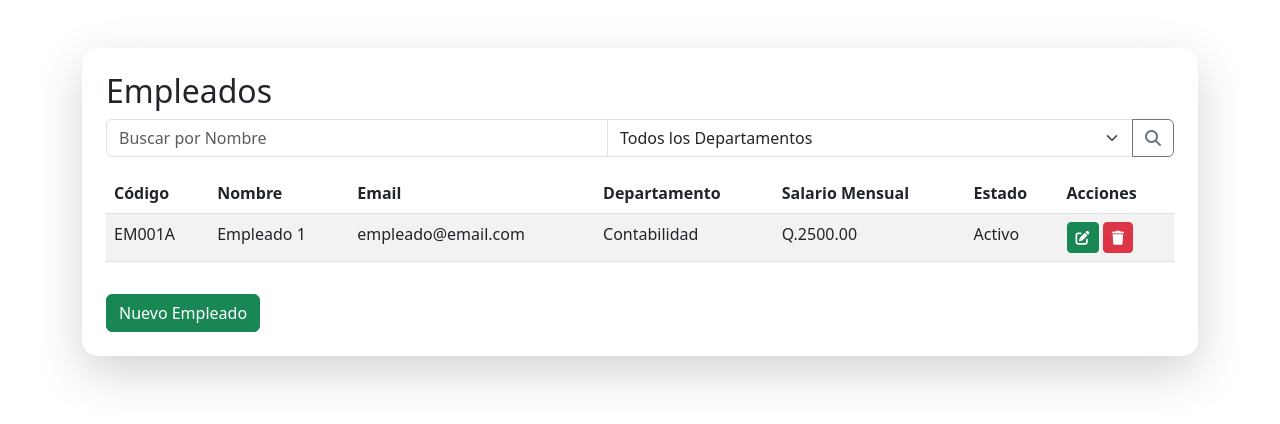
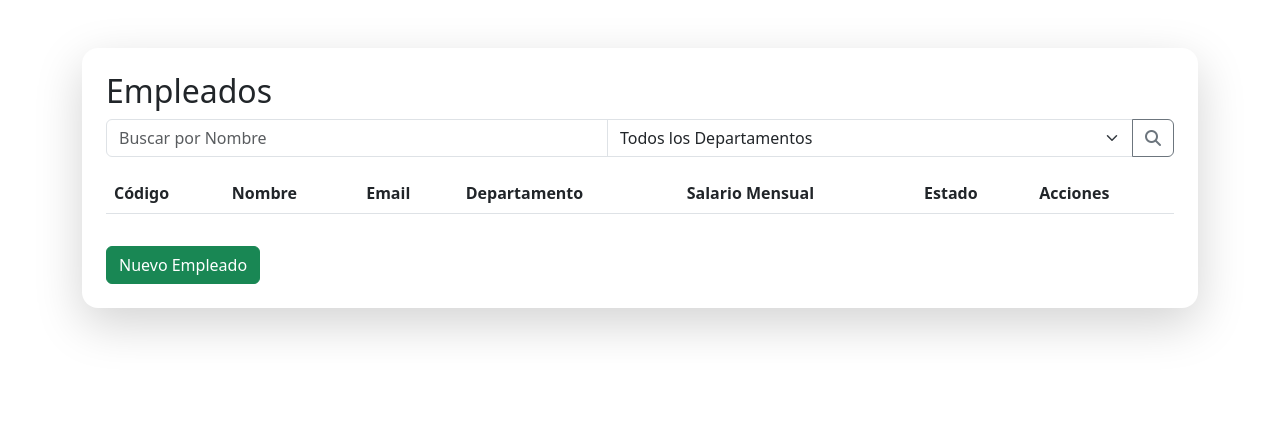
Before and after one commit to jsuhula/sistema-administrativo, a PHP site: page /views/gestion-empleados.php in a window 1280 px wide. Shown: the part 123-547 px from the top of the page. Run offline with PHP 8.4, Linux system fonts and the light colour scheme; data that the repository does not hold is empty.

Commit message:
[FIX] Se modificaron algunos componentes de la forma

```diff
--- a/views/gestion-empleados.php
+++ b/views/gestion-empleados.php
@@ -59,7 +59,7 @@
             </div>
 
             <div class="table-responsive" style="max-height: 20em; overflow-y: auto;">
-                <table class="table table-striped">
+                <table id="tablaEmpleados" class="table table-striped">
                     <thead class="sticky-top">
                         <tr>
                             <th>Código</th>
@@ -72,28 +72,11 @@
                         </tr>
                     </thead>
                     <tbody>
-                        <tr>
-                            <td>EM001A</td>
-                            <td>Empleado 1</td>
-                            <td>empleado@email.com</td>
-                            <td>Contabilidad</td>
-                            <td>Q.2500.00</td>
-                            <td>Activo</td>
-                            <td>
-                                <button class="btn btn-sm btn-success" data-bs-toggle="modal"
-                                    data-bs-target="#editarEmpleadoModal">
-                                    <i class="fas fa-edit"></i>
-                                </button>
-                                <button class="btn btn-sm btn-danger" data-bs-toggle="modal" data-bs-target="#eliminar">
-                                    <i class="fas fa-trash"></i>
-                                </button>
-                            </td>
-                        </tr>
                     </tbody>
                 </table>
             </div>
 
-            <button class="btn btn-success mt-3" data-bs-toggle="modal" data-bs-target="#editarEmpleadoModal">
+            <button class="btn btn-success mt-3" data-bs-toggle="modal" data-bs-target="#empleadoModal">
                 Nuevo Empleado
             </button>
         </section>
@@ -104,8 +87,7 @@
             <div class="input-group mb-3">
                 <input type="text" class="form-control" placeholder="Buscar Usuario" aria-label="Buscar Usuario"
                     aria-describedby="button-addon2">
-                <select id="selectUsuarioBusqueda" class="form-select" aria-label="Seleccionar Categoría">
-                    <option value="0" disabled selected>Todos los Roles</option>
+                <select id="selectUsuarioRolBusqueda" class="form-select" aria-label="Seleccionar Categoría">
                 </select>
                 <button class="btn btn-outline-secondary" type="button" id="button-addon2">
                     <i class="fas fa-search"></i>
@@ -125,7 +107,8 @@
                     </tbody>
                 </table>
             </div>
-            <button class="btn btn-success mt-3" data-bs-toggle="modal" data-bs-target="#usuarioModal" onclick="nuevoUsuario()">
+            <button class="btn btn-success mt-3" data-bs-toggle="modal" data-bs-target="#usuarioModal"
+                onclick="btnNuevoUsuario()">
                 Nuevo Usuario
             </button>
         </section>
@@ -153,16 +136,20 @@
                     </tbody>
                 </table>
             </div>
+            <button class="btn btn-success mt-3" data-bs-toggle="modal" data-bs-target="#modalRol"
+                onclick="btnNuevoRol()">
+                Nuevo Rol
+            </button>
         </section>
     </div>
 
-    <!-- Modal para editar empleado -->
-    <div class="modal fade" id="editarEmpleadoModal" tabindex="-1" aria-labelledby="editarEmpleadoModalLabel"
+    <!-- Modal empleado -->
+    <div class="modal fade" id="empleadoModal" tabindex="-1" aria-labelledby="editarEmpleadoModalLabel"
         aria-hidden="true">
         <div class="modal-dialog modal-lg">
             <div class="modal-content">
                 <div class="modal-header">
-                    <h5 class="modal-title" id="editarEmpleadoModalLabel">Editar Empleado</h5>
+                    <h5 class="modal-title" id="tituloModalEmpleado">Editar Empleado</h5>
                     <button type="button" class="btn-close" data-bs-dismiss="modal" aria-label="Close"></button>
                 </div>
                 <div class="modal-body">
@@ -173,14 +160,16 @@
                                 <input type="file" class="form-control" id="foto" name="foto">
                             </div>
                             <div class="col-md-6">
-                                <label for="carnetIrtra" class="form-label">Código de Usuario:</label>
-                                <input type="text" class="form-control" id="carnetIrtra" name="carnetIrtra" readonly>
+                                <label for="codigoEmpleado" class="form-label">Código de Empleado:</label>
+                                <input type="text" class="form-control" id="codigoEmpleado" name="codigoEmpleado"
+                                    readonly>
                             </div>
                         </div>
                         <div class="row mb-3">
                             <div class="col-md-6">
-                                <label for="nombre" class="form-label">Nombre del Empleado:</label>
-                                <input type="text" class="form-control" id="nombre" name="nombre" required>
+                                <label for="nombreEmpleado" class="form-label">Nombre del Empleado:</label>
+                                <input type="text" class="form-control" id="nombreEmpleado" name="nombreEmpleado"
+                                    required>
                             </div>
                             <div class="col-md-6">
                                 <label for="fechaNacimiento" class="form-label">Fecha de Nacimiento:</label>
@@ -190,9 +179,8 @@
                         </div>
                         <div class="row mb-3">
                             <div class="col-md-6">
-                                <label for="identificacion" class="form-label">DPI:</label>
-                                <input type="text" class="form-control" id="identificacion" name="identificacion"
-                                    required>
+                                <label for="dpi" class="form-label">DPI:</label>
+                                <input type="text" class="form-control" id="dpi" name="dpi" required>
                             </div>
                             <div class="col-md-6">
                                 <label for="nit" class="form-label">NIT:</label>
@@ -201,8 +189,8 @@
                         </div>
                         <div class="row mb-3">
                             <div class="col-md-6">
-                                <label for="correo" class="form-label">Correo Electrónico:</label>
-                                <input type="email" class="form-control" id="correo" name="correo">
+                                <label for="emailEmpleado" class="form-label">Correo Electrónico:</label>
+                                <input type="email" class="form-control" id="emailEmpleado" name="emailEmpleado">
                             </div>
 
                             <div class="col-md-6">
@@ -261,15 +249,15 @@
                     </form>
                 </div>
                 <div class="modal-footer">
-                    <button type="button" class="btn btn-secondary" data-bs-dismiss="modal">Cancelar</button>
-                    <button type="button" class="btn btn-success">Guardar</button>
+                    <button id="btnGuardarEmpleado" type="button" class="btn btn-success">Guardar</button>
                 </div>
             </div>
         </div>
     </div>
 
     <!-- Modal de Eliminación -->
-    <div class="modal fade" id="eliminar" tabindex="-1" aria-labelledby="eliminarUsuarioModalLabel" aria-hidden="true">
+    <div class="modal fade" id="eliminarUsuarioModal" tabindex="-1" aria-labelledby="eliminarUsuarioModalLabel"
+        aria-hidden="true">
         <div class="modal-dialog">
             <div class="modal-content">
                 <div class="modal-header">
@@ -277,13 +265,46 @@
                     <button type="button" class="btn-close" data-bs-dismiss="modal" aria-label="Close"></button>
                 </div>
                 <div class="modal-body text-center">
-                    <p><span id="codigoEliminar" hidden></span> ¿Estás seguro de que deseas eliminar el registro: <span id="descripcionEliminar"></span>?</p>
-                    <span id="lblErrorEliminar" class="text-danger" hidden>No se pudo realizar la operacion, comuniquese con soporte</span>
-                    <span id="lblExitoEliminar" class="text-success" hidden>La operacion se realizo con exito</span>
+                    <p><span id="codigoEliminarUsuario" hidden></span> ¿Estás seguro de que deseas eliminar el registro:
+                        <span id="descripcionEliminarUsuario"></span>?</p>
+                    <span id="lblErrorEliminarUsuario" class="text-danger" hidden>No se pudo realizar la operacion,
+                        comuniquese
+                        con soporte</span>
+                    <span id="lblExitoEliminarUsuario" class="text-success" hidden>La operacion se realizo con
+                        exito</span>
                 </div>
                 <div class="modal-footer">
-                    <button id="cancelarEliminar" type="button" class="btn btn-secondary" data-bs-dismiss="modal">Cancelar</button>
-                    <button id="confirmarEliminar" type="button" class="btn btn-danger" onclick="eliminarUsuario()">Eliminar</button>
+                    <button id="cancelarEliminarUsuario" type="button" class="btn btn-secondary"
+                        data-bs-dismiss="modal">Cancelar</button>
+                    <button id="confirmarEliminarUsuario" type="button" class="btn btn-danger"
+                        onclick="eliminarUsuario()">Eliminar</button>
+                </div>
+            </div>
+        </div>
+    </div>
+
+    <!-- Modal de Eliminación Rol -->
+    <div class="modal fade" id="eliminarRol" tabindex="-1" aria-labelledby="eliminarRol" aria-hidden="true">
+        <div class="modal-dialog">
+            <div class="modal-content">
+                <div class="modal-header">
+                    <h5 class="modal-title">Eliminar Rol</h5>
+                    <button type="button" class="btn-close" data-bs-dismiss="modal" aria-label="Close"></button>
+                </div>
+                <div class="modal-body text-center">
+                    <p><span id="codigoEliminarRol" hidden></span> ¿Estás seguro de que deseas eliminar el registro:
+                        <span id="descripcionEliminarRol"></span>?
+                    </p>
+                    <span id="lblErrorEliminarRol" class="text-danger" hidden>No se pudo realizar la operacion,
+                        comuniquese
+                        con soporte</span>
+                    <span id="lblExitoEliminarRol" class="text-success" hidden>La operacion se realizo con exito</span>
+                </div>
+                <div class="modal-footer">
+                    <button id="cancelarEliminarRol" type="button" class="btn btn-secondary"
+                        data-bs-dismiss="modal">Cancelar</button>
+                    <button id="confirmarEliminarRol" type="button" class="btn btn-danger"
+                        onclick="eliminarRol()">Eliminar</button>
                 </div>
             </div>
         </div>
@@ -294,83 +315,104 @@
         <div class="modal-dialog">
             <div class="modal-content">
                 <div class="modal-header">
-                    <h5 class="modal-title" id="editarUsuarioModalLabel">Usuario</h5>
+                    <h5 class="modal-title" id="tituloModalUsuario">Usuario</h5>
                     <button type="button" class="btn-close" data-bs-dismiss="modal" aria-label="Close"></button>
                 </div>
                 <div class="modal-body">
-                    <div id="alertaExito" class="row m-2" hidden>
-                        <span class="bg-success bg-opacity-75 p-2 text-center text-white rounded-4">Se guardó correctamente</span>
+                    <div id="alertaExitoUsuario" class="row m-2" hidden>
+                        <span class="bg-success bg-opacity-75 p-2 text-center text-white rounded-4">Se guardó
+                            correctamente</span>
                     </div>
-                    <div id="alertaError" class="row m-2" hidden>
-                        <span class="bg-danger bg-opacity-75 p-2 text-center text-white rounded-4">Ocurrio un error, comuniquese con soporte</span>
+                    <div id="alertaErrorUsuario" class="row m-2" hidden>
+                        <span class="bg-danger bg-opacity-75 p-2 text-center text-white rounded-4">Ocurrio un error,
+                            comuniquese con soporte</span>
                     </div>
-                    <div id="alertaCompletarCampos" class="row m-2" hidden>
-                        <span class="bg-danger bg-opacity-75 p-2 text-center text-white rounded-4">Llene todos los campos</span>
+                    <div id="alertaCompletarCamposUsuario" class="row m-2" hidden>
+                        <span class="bg-danger bg-opacity-75 p-2 text-center text-white rounded-4">Llene todos los
+                            campos</span>
                     </div>
                     <form>
-                    <div class="mb-3">
+                        <div class="mb-3">
                             <label for="codigoUsuario" class="form-label">Codigo</label>
-                            <input type="number" class="form-control" id="codigoUsuario" name="codigoUsuario" placeholder="#0" disabled required>
+                            <input type="number" class="form-control" id="codigoUsuario" name="codigoUsuario"
+                                placeholder="#0" disabled required>
                         </div>
                         <div class="mb-3">
                             <label for="emailUsuario" class="form-label">Email</label>
-                            <input type="email" class="form-control" id="emailUsuario" name="email" placeholder="ejemplo@email.com" required>
+                            <input type="email" class="form-control" id="emailUsuario" name="email"
+                                placeholder="ejemplo@email.com" required>
                         </div>
                         <div class="mb-3">
                             <label id="lblClave" for="claveUsuario" class="form-label">Clave</label>
-                            <input type="password" class="form-control" id="claveUsuario" name="clave" placeholder="********">
+                            <input type="password" class="form-control" id="claveUsuario" name="clave"
+                                placeholder="********">
                         </div>
                         <div class="mb-3">
-                            <label for="selectUsuario" class="form-label" >Seleccione un rol para el usuario</label>
-                            <select id="selectUsuario" class="form-select" aria-label="Rol del usuario">
-                                <option value="0" disabled Selected>Rol</option>
+                            <label for="selectUsuarioRol" class="form-label">Seleccione un rol para el usuario</label>
+                            <select id="selectUsuarioRol" class="form-select" aria-label="Seleccionar Categoría">
                             </select>
                         </div>
-                        <button id="btnGuardarUsuario" type="button" class="btn btn-success" onclick="guardarUsuario()">Guardar</button>
+                        <button id="btnGuardarUsuario" type="button" class="btn btn-success"
+                            onclick="guardarUsuario()">Guardar</button>
                     </form>
                 </div>
             </div>
         </div>
     </div>
 
-    <!-- Modal de Nuevo Rol -->
+    <!-- Modal de Rol -->
     <div class="modal fade" id="modalRol" tabindex="-1" aria-labelledby="modalRol" aria-hidden="true">
         <div class="modal-dialog">
             <div class="modal-content">
                 <div class="modal-header">
-                    <h5 class="modal-title" id="editarUsuarioModalLabel">Rol</h5>
+                    <h5 class="modal-title" id="tituloModalRol">Rol</h5>
                     <button type="button" class="btn-close" data-bs-dismiss="modal" aria-label="Close"></button>
                 </div>
                 <div class="modal-body">
-                    <form>
+                    <form id="formRol">
+                        <div id="alertaExitoRol" class="row m-2" hidden>
+                            <span class="bg-success bg-opacity-75 p-2 text-center text-white rounded-4">Se guardó
+                                correctamente</span>
+                        </div>
+                        <div id="alertaErrorRol" class="row m-2" hidden>
+                            <span class="bg-danger bg-opacity-75 p-2 text-center text-white rounded-4">Ocurrio un error,
+                                comuniquese con soporte</span>
+                        </div>
                         <div class="mb-3">
                             <label for="nombreRol" class="form-label">Nombre del Rol</label>
-                            <input type="text" class="form-control" id="nombreRol" name="nombreRol" placeholder="Nombre" required>
+                            <input type="text" class="form-control" id="nombreRol" name="nombreRol" placeholder="Nombre"
+                                required>
                         </div>
                         <div class="mb-3">
                             <label class="form-label">Permisos</label>
+                            <span id="codigoRol" hidden></span>
                             <div class="form-check">
-                                <input class="form-check-input" type="checkbox" id="gestiona-nomina" name="permiso[]"
-                                    value="gestiona-nomina">
-                                <label class="form-check-label" for="gestiona-nomina">Gestiona Nómina</label>
+                                <input class="form-check-input" type="checkbox" id="gestionaNomina" name="permiso[]">
+                                <label class="form-check-label" for="gestionaNomina">Gestiona Nómina</label>
                             </div>
                             <div class="form-check">
-                                <input class="form-check-input" type="checkbox" id="gestiona-empleado" name="permiso[]"
-                                    value="gestiona-empleado">
-                                <label class="form-check-label" for="gestiona-empleado">Gestiona Empleado</label>
+                                <input class="form-check-input" type="checkbox" id="gestionaEmpleados" name="permiso[]">
+                                <label class="form-check-label" for="gestionaEmpleados">Gestiona Empleado</label>
                             </div>
                             <div class="form-check">
-                                <input class="form-check-input" type="checkbox" id="gestiona-menu" name="permiso[]"
-                                    value="gestiona-menu">
-                                <label class="form-check-label" for="gestiona-menu">Gestiona Menú</label>
+                                <input class="form-check-input" type="checkbox" id="gestionaMenu" name="permiso[]">
+                                <label class="form-check-label" for="gestionaMenu">Gestiona Menú</label>
                             </div>
                             <div class="form-check">
-                                <input class="form-check-input" type="checkbox" id="gestiona-reportes" name="permiso[]"
-                                    value="gestiona-reportes">
-                                <label class="form-check-label" for="gestiona-reportes">Gestiona Reportes</label>
+                                <input class="form-check-input" type="checkbox" id="gestionaReportes" name="permiso[]">
+                                <label class="form-check-label" for="gestionaReportes">Gestiona Reportes</label>
+                            </div>
+                            <div class="form-check">
+                                <input class="form-check-input" type="checkbox" id="gestionaCaja" name="permiso[]">
+                                <label class="form-check-label" for="gestionaCaja">Gestiona Caja</label>
+                            </div>
+                            <div class="form-check">
+                                <input class="form-check-input" type="checkbox" id="asistencia" name="permiso[]">
+                                <label class="form-check-label" for="asistencia">Asistencia</label>
                             </div>
                         </div>
-                        <button id="guardarRol" type="submit" class="btn btn-success">Guardar</button>
+                        <button id="btnGuardarRol" type="button" class="btn btn-success"
+                            onclick="guardarRol()">Guardar</button>
                     </form>
                 </div>
             </div>
```
